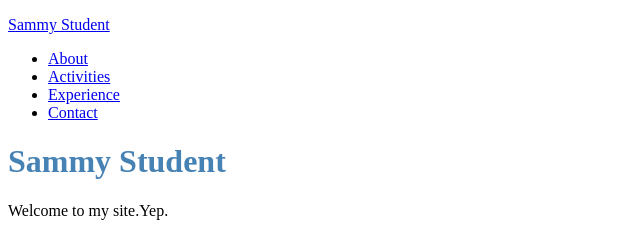
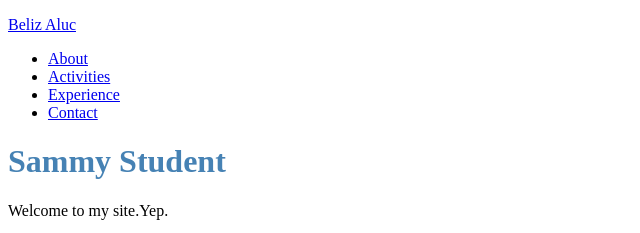
Before and after one commit to belizaluc/my-first-site, a plain HTML site: page index.html in a window 1280 px wide. Shown: the top 233 px of the page, 0-640 px from the left. Drawn offline with Linux system fonts and the light colour scheme.

Commit message:
Update index.html

```diff
--- a/index.html
+++ b/index.html
@@ -2,12 +2,12 @@
 <html>
   <head>
     <meta charset="utf-8">
-    <title> Beliz Aluc | Work hard, play hard...</title>
+    <title> Sammy Student | Work hard, play hard...</title>
     <link rel="stylesheet" href="stylesheets/sammy-style.css">
   </head>
   <body>
     <header>
-      <p><a href="index.html">Sammy Student</a></p>
+      <p><a href="index.html">Beliz Aluc </a></p>
       <nav>
         <ul>
           <li><a href="about.html">About</a></li>
```
